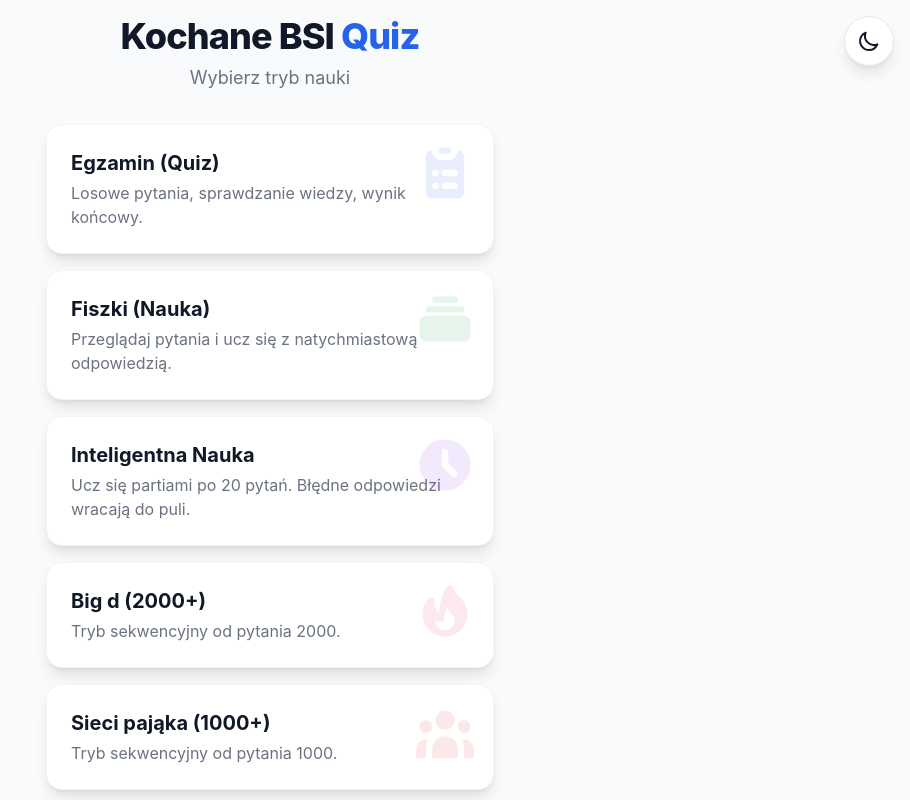
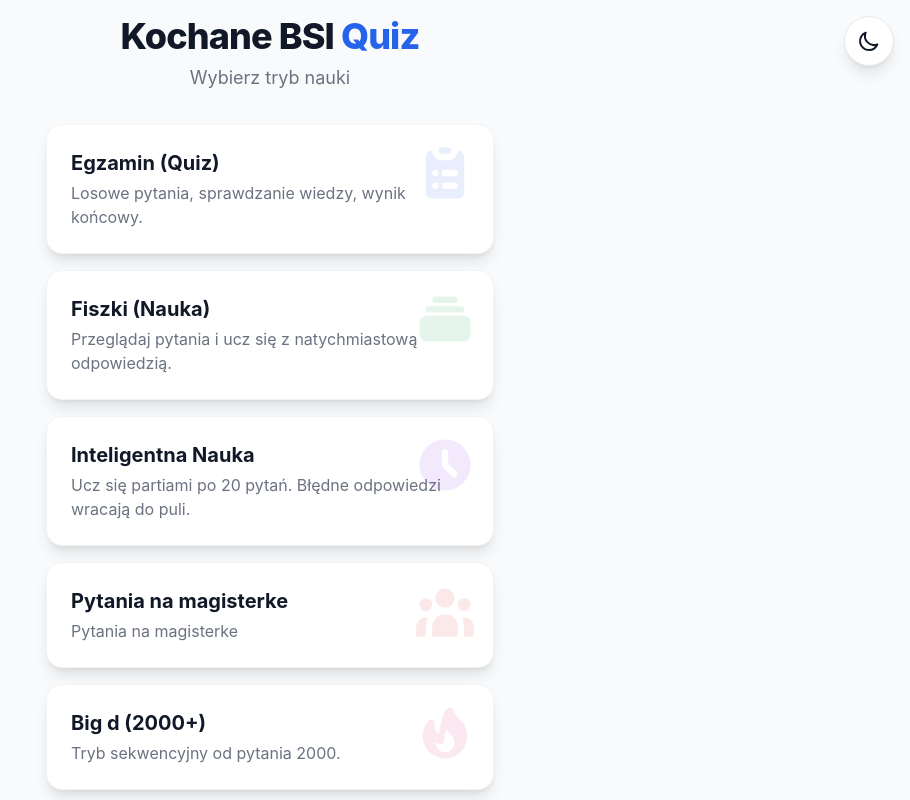
Before and after one commit to kuball1000/KochaneBSI, a React (Vite) app: page / in a window 1280 px wide. Shown: the top 800 px of the page, without its empty margins (370-1280 px from the left). Built offline with nearby package versions, Linux system fonts and the light colour scheme.

Commit message:
dodanie trybu do magisterki

```diff
--- a/src/App.jsx
+++ b/src/App.jsx
@@ -44,6 +44,15 @@ function App() {
         <Quiz onBack={() => setMode('menu')} isSmartLearning={true} />
       )}
 
+      {mode === 'Magisterka' && (
+        <Quiz
+          onBack={() => setMode('menu')}
+          isSmartLearning={true}
+          startId={3000}
+          endId={3999}
+        />
+      )}
+
       {mode === 'sequential' && (
         <Quiz
           onBack={() => setMode('menu')}
--- a/src/components/Menu.jsx
+++ b/src/components/Menu.jsx
@@ -43,6 +43,17 @@ export default function Menu({ onSelectMode }) {
             </div>
             <h3 className="text-xl font-bold text-gray-900 dark:text-white group-hover:text-purple-600 dark:group-hover:text-purple-400 transition-colors">Inteligentna Nauka</h3>
             <p className="text-gray-500 mt-1">Ucz się partiami po 20 pytań. Błędne odpowiedzi wracają do puli.</p>
+          </button>
+
+          <button
+            onClick={() => onSelectMode('Magisterka')}
+            className="group relative p-6 bg-white dark:bg-gray-800 rounded-2xl shadow-lg hover:shadow-2xl dark:shadow-none dark:hover:shadow-lg dark:hover:shadow-red-900/20 transition-all duration-300 border border-gray-100 dark:border-gray-700 hover:border-red-500 text-left"
+          >
+             <div className="absolute top-0 right-0 p-4 opacity-10 group-hover:opacity-20 transition-opacity">
+              <svg className="w-16 h-16 text-red-600 dark:text-red-500" fill="currentColor" viewBox="0 0 20 20"><path d="M13 6a3 3 0 11-6 0 3 3 0 016 0zM18 8a2 2 0 11-4 0 2 2 0 014 0zM14 15a4 4 0 00-8 0v3h8v-3zM6 8a2 2 0 11-4 0 2 2 0 014 0zM16 18v-3a5.972 5.972 0 00-.75-2.906A3.005 3.005 0 0119 15v3h-3zM4.75 12.094A5.973 5.973 0 004 15v3H1v-3a3 3 0 013.75-2.906z" /></svg>
+            </div>
+            <h3 className="text-xl font-bold text-gray-900 dark:text-white group-hover:text-red-600 dark:group-hover:text-red-400 transition-colors">Pytania na magisterke</h3>
+            <p className="text-gray-500 mt-1">Pytania na magisterke</p>
           </button>
 
           <button
```
